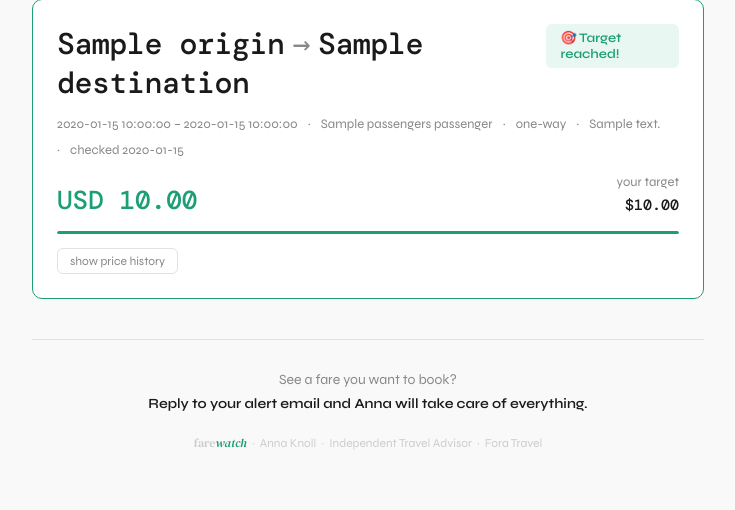
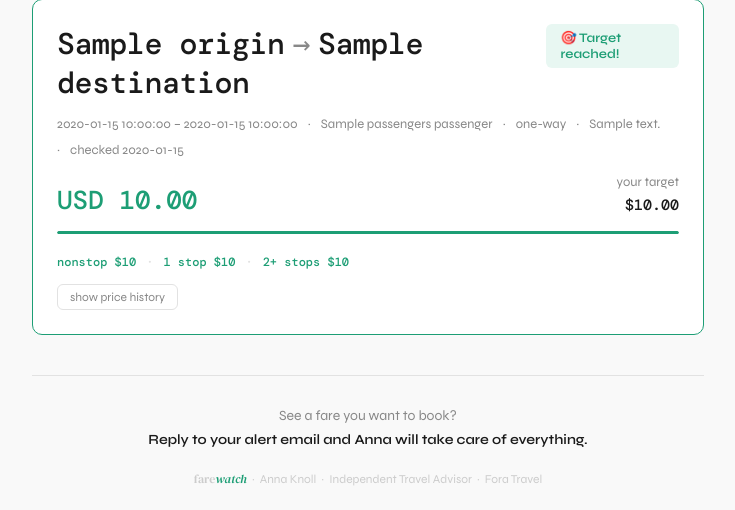
Before and after one commit to knollanna/FareWatch, a Flask app: template templates/client.html in a window 1280 px wide. Shown: the part 240-750 px from the top of the page, without its empty margins (272-1007 px from the left). Run offline with Flask 3, Linux system fonts and the light colour scheme; the template is opened without the code that fills it: most values are stand-ins (such as "Sample title", 1, 10 or a date in 2020); parts of the project's set-up code (start-up, migrations or seed data) failed here and were passed over.

Commit message:
Display cheapest fare per stop tier on watch + client cards
Shows "nonstop $X · 1 stop $Y · 2+ stops $Z" under the price, with the tier
matching the headline (cheapest) fare highlighted. Only shown when at least two
stop levels are available, so it never just repeats the headline price.

- app.py: include the three tier columns in the latest-price queries
- index.html + client.html: tier line under the progress bar
- style.css: .stop-tiers styling

Co-Authored-By: Claude Opus 4.8 <noreply@anthropic.com>

```diff
--- a/app.py
+++ b/app.py
@@ -96,7 +96,7 @@ def _attach_watch_extras(watches):
     for watch in watches:
         latest = (
             supabase.table("price_history")
-            .select("price, currency, checked_at, stops_outbound, stops_inbound, connection_airports, airline, flight_number, departing_at, returning_at, return_flight_number")
+            .select("price, currency, checked_at, stops_outbound, stops_inbound, connection_airports, airline, flight_number, departing_at, returning_at, return_flight_number, price_nonstop, price_1_stop, price_2_plus_stops")
             .eq("watch_id", watch["id"])
             .order("checked_at", desc=True)
             .limit(1)
@@ -393,7 +393,6 @@ def deactivate_watch(watch_id):
 
 
 @app.route("/history/<watch_id>")
-@login_required
 def watch_history(watch_id):
     """Return this watch's full price history as JSON (oldest→newest) for the
     inline Chart.js price chart."""
@@ -417,8 +416,6 @@ def client_page(token):
         supabase.table("watches")
         .select("*")
         .eq("client_token", token)
-        .eq("is_active", True)
-        .eq("is_paused", False)
         .order("created_at", desc=True)
         .execute()
         .data
@@ -430,7 +427,7 @@ def client_page(token):
     for watch in watches:
         latest = (
             supabase.table("price_history")
-            .select("price, currency, checked_at, stops_outbound, stops_inbound, connection_airports, airline, flight_number, departing_at, returning_at, return_flight_number")
+            .select("price, currency, checked_at, stops_outbound, stops_inbound, connection_airports, airline, flight_number, departing_at, returning_at, return_flight_number, price_nonstop, price_1_stop, price_2_plus_stops")
             .eq("watch_id", watch["id"])
             .order("checked_at", desc=True)
             .limit(1)
--- a/static/style.css
+++ b/static/style.css
@@ -224,6 +224,24 @@ input, select { font-family: var(--font-sans); }
   color: var(--muted);
   font-family: var(--font-mono);
 }
+
+/* Cheapest fare at each stop level (nonstop / 1-stop / 2+) */
+.stop-tiers {
+  display: flex;
+  flex-wrap: wrap;
+  gap: 10px;
+  font-family: var(--font-mono);
+  font-size: 12px;
+  color: var(--muted);
+  margin-top: 2px;
+}
+.stop-tiers span::before {
+  content: '·';
+  margin-right: 10px;
+  color: var(--border);
+}
+.stop-tiers span:first-child::before { content: ''; margin-right: 0; }
+.stop-tiers .tier-best { color: var(--accent); font-weight: 500; }
 .price-target-label {
   font-size: 12px;
   color: var(--muted);
--- a/templates/client.html
+++ b/templates/client.html
@@ -143,7 +143,9 @@
         <div class="client-route">
           {{ w.origin }}<span class="arrow">→</span>{{ w.destination }}
         </div>
-        {% if hit_target %}
+        {% if w.is_paused %}
+          <div class="target-banner" style="background:#f5f5f5;color:var(--muted);">⏸ Paused</div>
+        {% elif hit_target %}
           <div class="target-banner">🎯 Target reached!</div>
         {% endif %}
       </div>
@@ -178,6 +180,17 @@
         <div class="progress-fill {{ 'on-target' if hit_target }}"
              style="width: {{ progress }}%"></div>
       </div>
+
+      {% if lp %}
+        {% set tiers_present = [lp.price_nonstop, lp.price_1_stop, lp.price_2_plus_stops]|select|list %}
+        {% if tiers_present|length >= 2 %}
+        <div class="stop-tiers" style="margin-top:6px;">
+          {% if lp.price_nonstop %}<span class="{{ 'tier-best' if lp.price_nonstop == lp.price }}">nonstop&nbsp;${{ "%.0f"|format(lp.price_nonstop) }}</span>{% endif %}
+          {% if lp.price_1_stop %}<span class="{{ 'tier-best' if lp.price_1_stop == lp.price }}">1&nbsp;stop&nbsp;${{ "%.0f"|format(lp.price_1_stop) }}</span>{% endif %}
+          {% if lp.price_2_plus_stops %}<span class="{{ 'tier-best' if lp.price_2_plus_stops == lp.price }}">2+&nbsp;stops&nbsp;${{ "%.0f"|format(lp.price_2_plus_stops) }}</span>{% endif %}
+        </div>
+        {% endif %}
+      {% endif %}
 
       <!-- price history -->
       <button class="client-history-toggle" onclick="toggleClientHistory('{{ w.id }}', this)">
```
Also changed, not shown: templates/index.html (+12 -0 lines).
